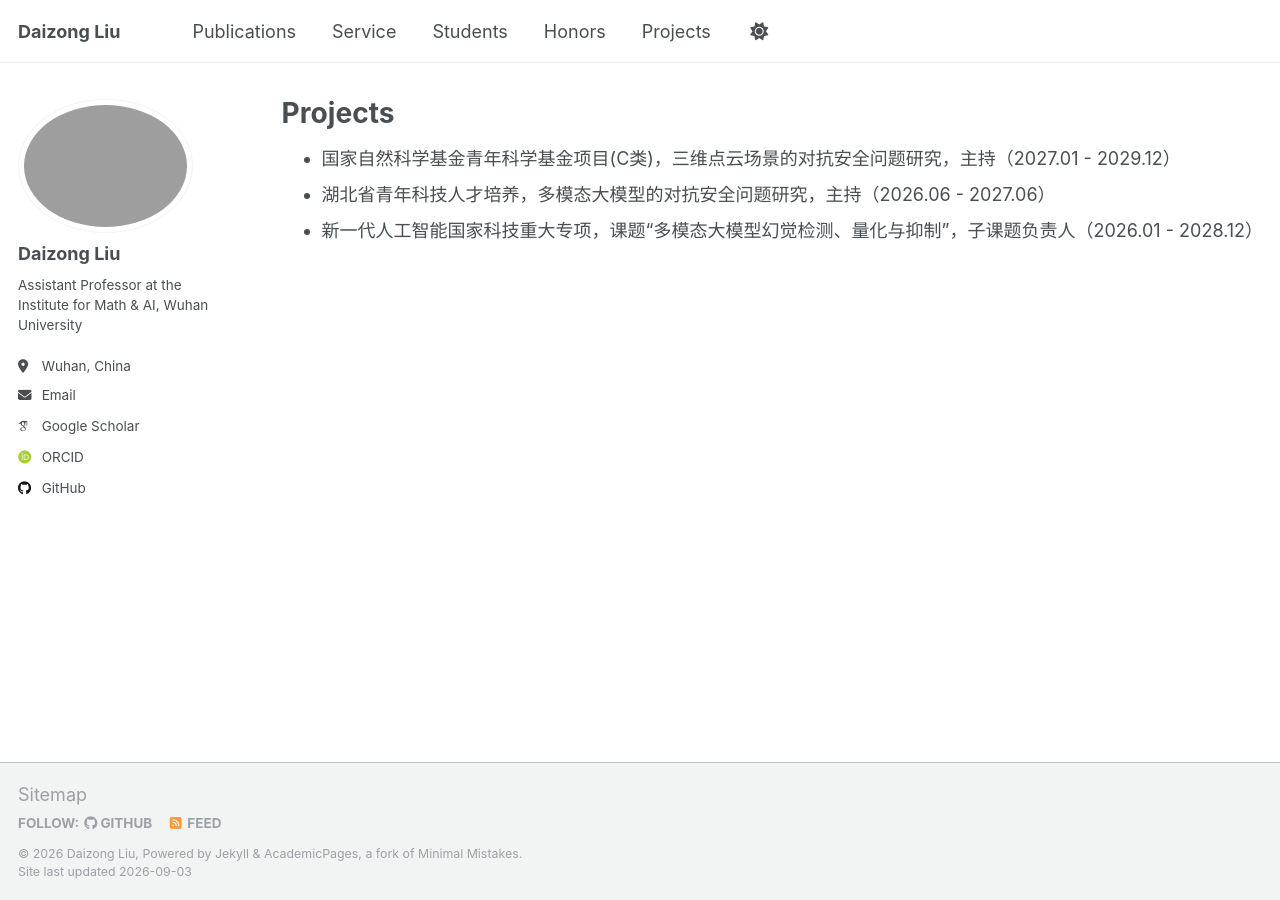
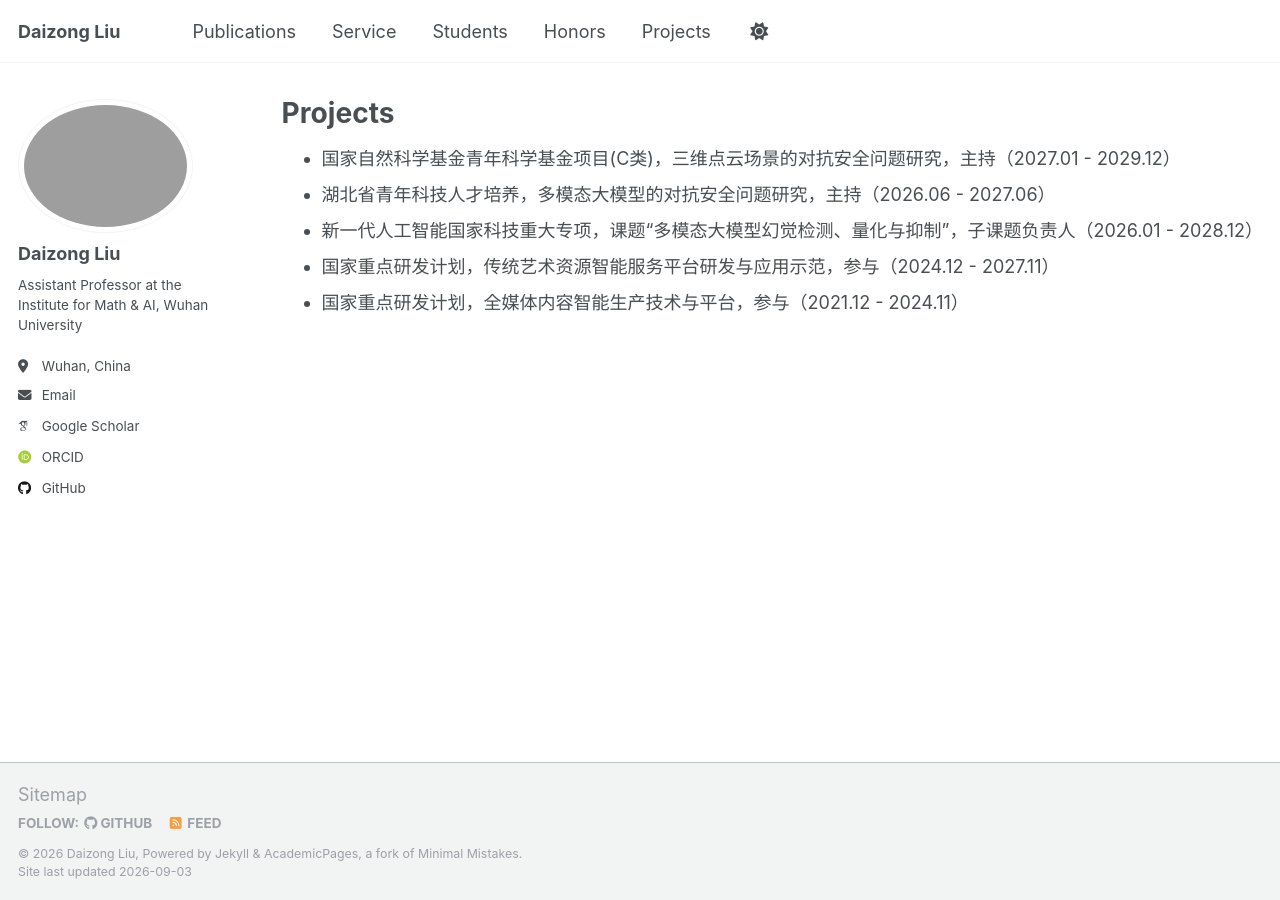
Before and after one commit to liudaizong/liudaizong.github.io, a Jekyll site: the page built from _pages/projects.md, in a window 1280 px wide. Built offline with Jekyll 4.4.1, drawn with Linux system fonts in a browser that asks for light colours; some web fonts are replaced.

Commit message:
Update projects.md

```diff
--- a/_pages/projects.md
+++ b/_pages/projects.md
@@ -6,3 +6,5 @@ layout: archive
 * 国家自然科学基金青年科学基金项目(C类)，三维点云场景的对抗安全问题研究，主持（2027.01 - 2029.12）
 * 湖北省青年科技人才培养，多模态大模型的对抗安全问题研究，主持（2026.06 - 2027.06）
 * 新一代人工智能国家科技重大专项，课题“多模态大模型幻觉检测、量化与抑制”，子课题负责人（2026.01 - 2028.12）
+* 国家重点研发计划，传统艺术资源智能服务平台研发与应用示范，参与（2024.12 - 2027.11）
+* 国家重点研发计划，全媒体内容智能生产技术与平台，参与（2021.12 - 2024.11）
```
